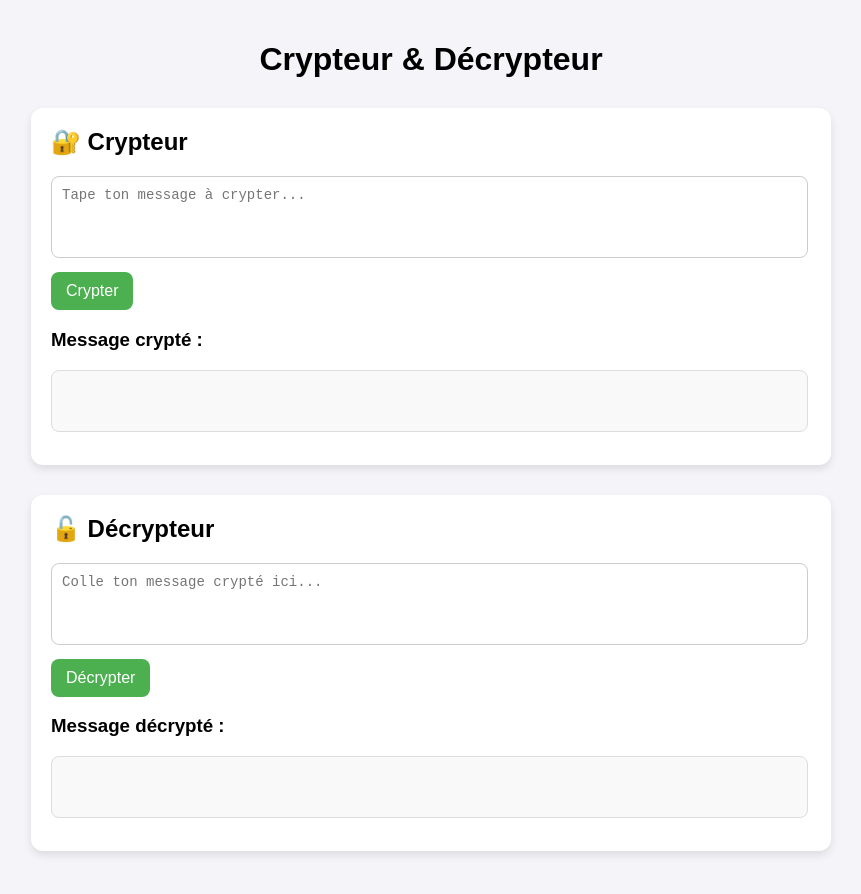
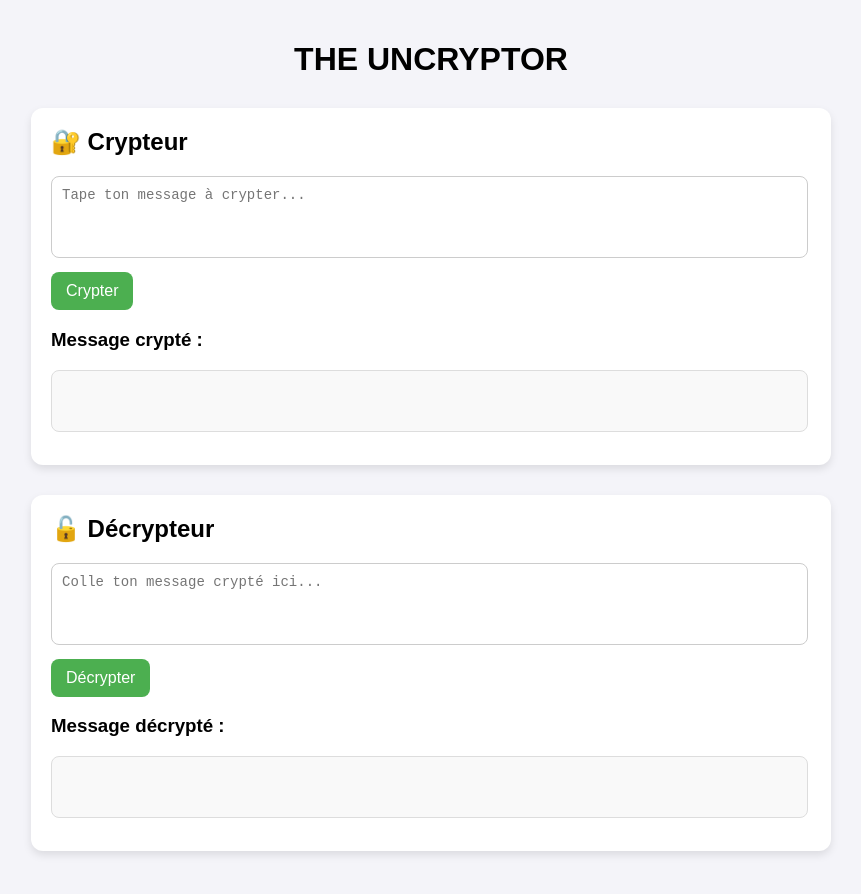
Before and after one commit to Loan56230/the-uncryptor, a plain HTML site: page index.html in a window 1280 px wide. Shown: the whole page, without its empty margins (209-1070 px from the left). Drawn offline with Linux system fonts and the light colour scheme.

Commit message:
Update index.html

```diff
--- a/index.html
+++ b/index.html
@@ -61,7 +61,7 @@
   </style>
 </head>
 <body>
-  <h1>Crypteur & Décrypteur</h1>
+  <h1>THE UNCRYPTOR</h1>
 
   <!-- Zone Crypteur -->
   <div class="box">
```
